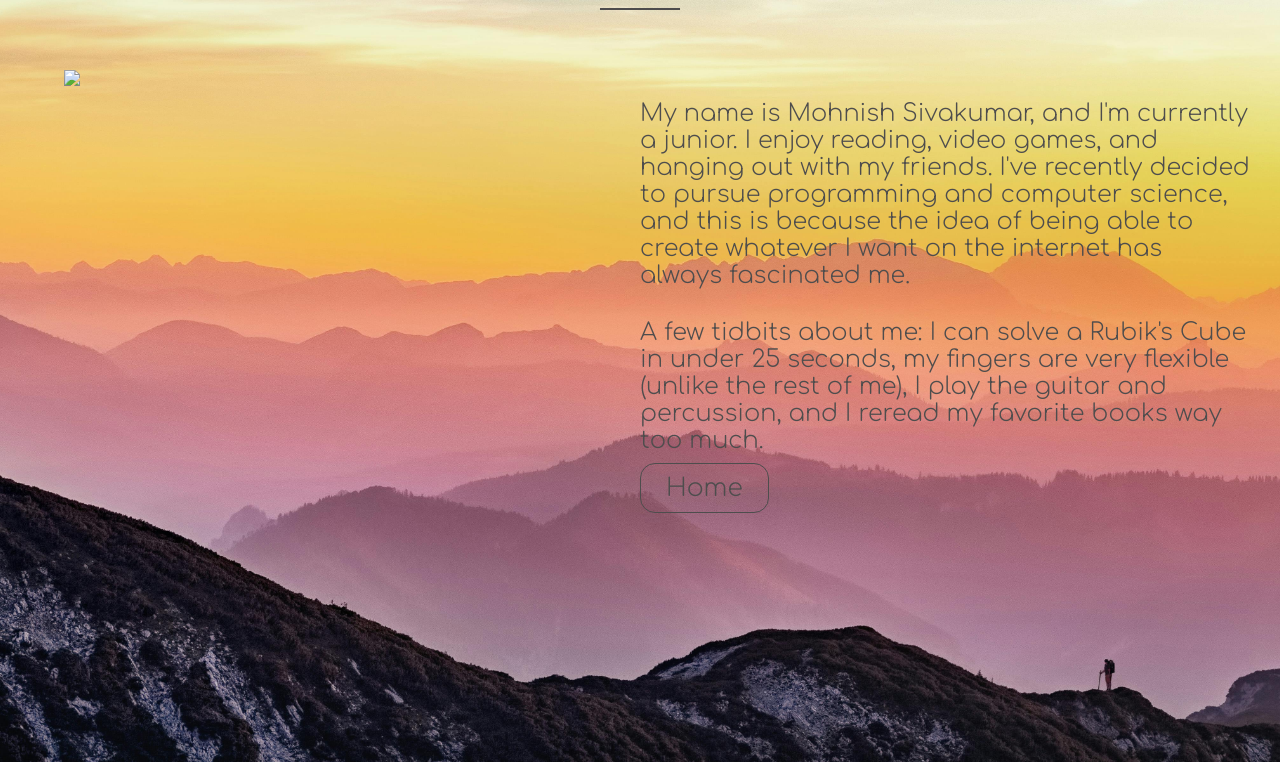
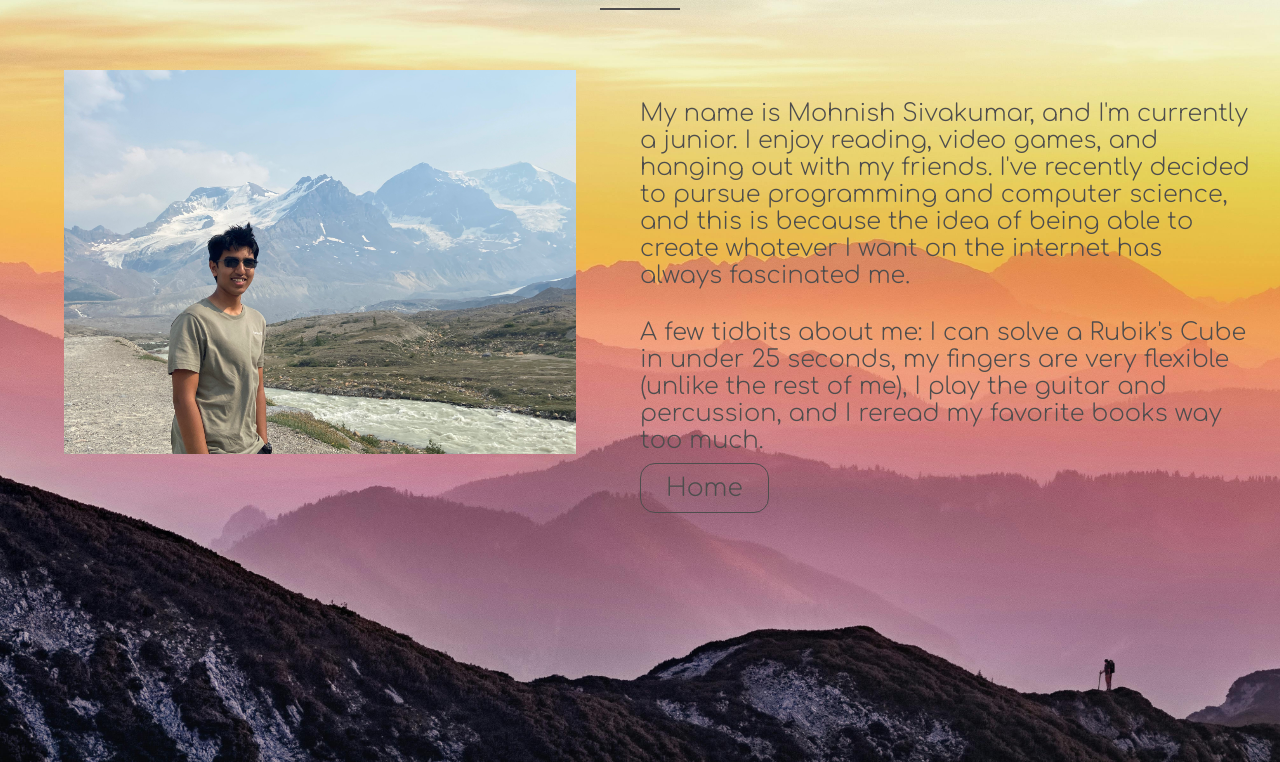
Before and after one commit to MunchToggled/Website, a plain HTML site: page about.html in a window 1280 px wide. Shown: the part 178-940 px from the top of the page. Drawn offline with nearby package versions, Linux system fonts and the light colour scheme; files whose address does not match are found by name.

Commit message:
updated file paths

```diff
--- a/about.html
+++ b/about.html
@@ -13,7 +13,7 @@
             <h2 class = "section-headline"> About Me </h2>
             <div class = "line"> </div>
 
-            <img src="img/about-pic.jpg">
+            <img src="about-pic.jpg">
 
             <div class = "one-of-two">
 
```
